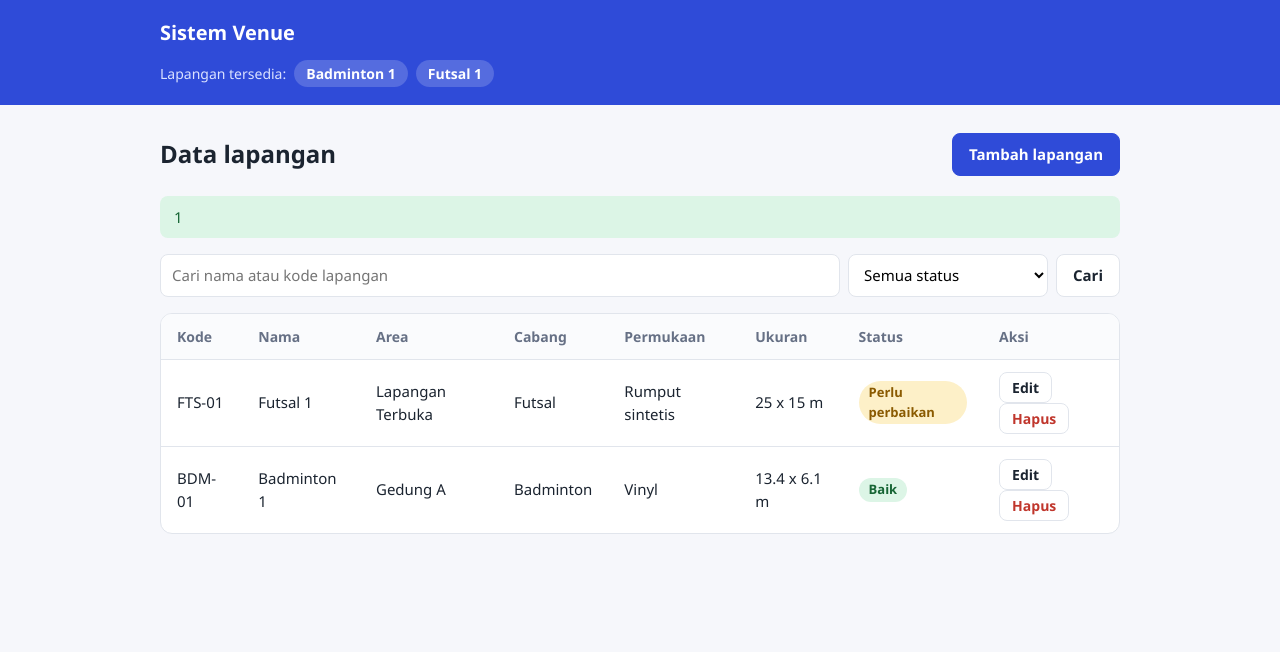
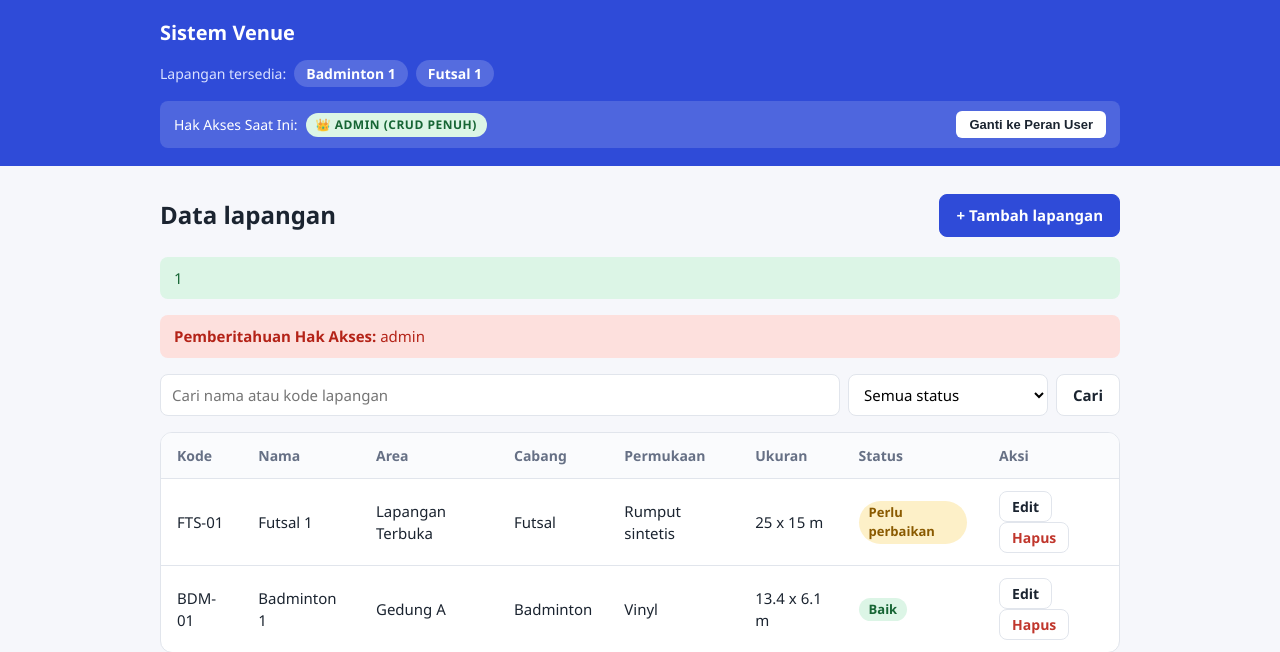
Before and after one commit to wildunsss/TUGAS-BESAR-WILDAN, a Laravel app: page /lapangan in a window 1280 px wide. Shown: the top 652 px of the page. Run offline with Laravel 12, Linux system fonts and the light colour scheme; the visitor is signed in with stand-in values (Sample User, id 1); data comes from the database, SQL or seed files in the repository.

Commit message:
projek tugas besar

```diff
--- a/projek laravel/app/Http/Controllers/LapanganController.php
+++ b/projek laravel/app/Http/Controllers/LapanganController.php
@@ -5,10 +5,32 @@ namespace App\Http\Controllers;
 use App\Models\Area;
 use App\Models\Lapangan;
 use Illuminate\Http\Request;
+use Illuminate\Routing\Controllers\HasMiddleware;
+use Illuminate\Routing\Controllers\Middleware;
 use Illuminate\Support\Facades\Validator;
 
-class LapanganController extends Controller
+class LapanganController extends Controller implements HasMiddleware
 {
+    public static function middleware(): array
+    {
+        return [
+            new Middleware('role:admin', except: ['index', 'show', 'switchRole']),
+        ];
+    }
+
+    public function switchRole(Request $request)
+    {
+        $roleBaru = $request->input('role', 'admin');
+        if (!in_array($roleBaru, ['admin', 'user'])) {
+            $roleBaru = 'admin';
+        }
+
+        session(['user_role' => $roleBaru]);
+
+        return redirect()->route('lapangan.index')
+            ->with('pesan', 'Peran berhasil dialihkan menjadi: ' . strtoupper($roleBaru) . ' (' . ($roleBaru === 'admin' ? 'Hak Akses Penuh: CRUD' : 'Hak Akses Terbatas: Hanya Lihat') . ')');
+    }
+
     public function index(Request $request)
     {
         $cari = $request->query('cari', '');
@@ -39,11 +61,13 @@ class LapanganController extends Controller
 
         $pesanParam = $request->query('pesan');
         $pesan = session('pesan') ?? ($daftarPesan[$pesanParam] ?? '');
+        $galatAkses = session('galat_akses', '');
 
         $judulTab = 'Data Lapangan';
         $permukaan = Lapangan::PERMUKAAN;
         $statusFisik = Lapangan::STATUS_FISIK;
         $kelasStatus = Lapangan::KELAS_STATUS;
+        $currentRole = session('user_role', 'admin');
 
         return view('lapangan', compact(
             'data',
@@ -51,15 +75,19 @@ class LapanganController extends Controller
             'status',
             'tersedia',
             'pesan',
+            'galatAkses',
             'judulTab',
             'permukaan',
             'statusFisik',
-            'kelasStatus'
+            'kelasStatus',
+            'currentRole'
         ));
     }
 
     public function create()
     {
+        $this->cekHakAksesAdmin();
+
         $areas = Area::orderBy('nama_area')->get();
         $id = 0;
         $judulTab = 'Tambah Lapangan';
@@ -95,6 +123,7 @@ class LapanganController extends Controller
 
     public function store(Request $request)
     {
+        $this->cekHakAksesAdmin();
         return $this->processSave($request, 0);
     }
 
@@ -105,6 +134,8 @@ class LapanganController extends Controller
 
     public function edit(Request $request, $id)
     {
+        $this->cekHakAksesAdmin();
+
         $lapangan = Lapangan::find($id);
 
         if (!$lapangan) {
@@ -146,13 +177,22 @@ class LapanganController extends Controller
 
     public function update(Request $request, $id)
     {
+        $this->cekHakAksesAdmin();
         return $this->processSave($request, (int) $id);
     }
 
     public function storeOrUpdate(Request $request)
     {
+        $this->cekHakAksesAdmin();
         $id = (int) $request->input('id', 0);
         return $this->processSave($request, $id);
+    }
+
+    private function cekHakAksesAdmin(): void
+    {
+        if (session('user_role', 'admin') !== 'admin') {
+            abort(403, 'Akses ditolak: Fitur ini hanya dapat diakses oleh Admin.');
+        }
     }
 
     private function processSave(Request $request, int $id)
@@ -223,6 +263,8 @@ class LapanganController extends Controller
 
     public function destroy(Request $request, $id = null)
     {
+        $this->cekHakAksesAdmin();
+
         $id = $id ?? $request->route('lapangan') ?? $request->input('id') ?? $request->query('id');
 
         if ($id) {
--- a/projek laravel/bootstrap/app.php
+++ b/projek laravel/bootstrap/app.php
@@ -11,7 +11,9 @@ return Application::configure(basePath: dirname(__DIR__))
         health: '/up',
     )
     ->withMiddleware(function (Middleware $middleware): void {
-        //
+        $middleware->alias([
+            'role' => \App\Http\Middleware\CheckRole::class,
+        ]);
     })
     ->withExceptions(function (Exceptions $exceptions): void {
         //
--- a/projek laravel/resources/views/lapangan.blade.php
+++ b/projek laravel/resources/views/lapangan.blade.php
@@ -5,12 +5,62 @@
 <meta name="viewport" content="width=device-width, initial-scale=1">
 <title>{{ $judulTab }}</title>
 <link rel="stylesheet" href="{{ asset('style-crud.css') }}">
+<style>
+  .baris-akses {
+    display: flex;
+    justify-content: space-between;
+    align-items: center;
+    flex-wrap: wrap;
+    gap: 12px;
+    background: rgba(255, 255, 255, 0.15);
+    padding: 10px 14px;
+    border-radius: 8px;
+    margin-top: 14px;
+  }
+  .info-peran {
+    display: flex;
+    align-items: center;
+    gap: 8px;
+    font-size: 14px;
+  }
+  .lencana-peran {
+    display: inline-block;
+    padding: 3px 10px;
+    border-radius: 99px;
+    font-weight: 700;
+    font-size: 12px;
+    letter-spacing: 0.5px;
+    text-transform: uppercase;
+  }
+  .peran-admin {
+    background: #dcf5e6;
+    color: #166534;
+  }
+  .peran-user {
+    background: #fdf0c8;
+    color: #8a5a00;
+  }
+  .tombol-switch {
+    font-size: 13px;
+    padding: 5px 12px;
+    border: 1px solid rgba(255, 255, 255, 0.4);
+    background: #fff;
+    color: #1b2430;
+    border-radius: 6px;
+    cursor: pointer;
+    font-weight: 600;
+  }
+  .tombol-switch:hover {
+    background: #f0f2f5;
+  }
+</style>
 </head>
 <body>
 
 <header class="atas">
   <div class="isi">
     <div class="merek">Sistem Venue</div>
+
     @if (!empty($tersedia) && count($tersedia) > 0)
     <div class="tersedia">
       <span>Lapangan tersedia:</span>
@@ -19,17 +69,48 @@
       @endforeach
     </div>
     @endif
+
+    <div class="baris-akses">
+      <div class="info-peran">
+        <span>Hak Akses Saat Ini:</span>
+        <span class="lencana-peran {{ $currentRole === 'admin' ? 'peran-admin' : 'peran-user' }}">
+          {{ $currentRole === 'admin' ? '👑 Admin (CRUD Penuh)' : '👤 User (Hanya Lihat)' }}
+        </span>
+      </div>
+      <form action="{{ route('switch.role') }}" method="post" style="margin: 0;">
+        @csrf
+        @if ($currentRole === 'admin')
+          <input type="hidden" name="role" value="user">
+          <button type="submit" class="tombol-switch">Ganti ke Peran User</button>
+        @else
+          <input type="hidden" name="role" value="admin">
+          <button type="submit" class="tombol-switch">Ganti ke Peran Admin</button>
+        @endif
+      </form>
+    </div>
   </div>
 </header>
 
 <div class="wadah">
   <div class="judul">
     <h1>Data lapangan</h1>
-    <a class="tombol utama" href="{{ route('lapangan.create') }}">Tambah lapangan</a>
+    @if ($currentRole === 'admin')
+      <a class="tombol utama" href="{{ route('lapangan.create') }}">+ Tambah lapangan</a>
+    @else
+      <span class="lencana perbaikan" style="padding: 7px 14px; font-size: 13px;">
+        🔒 Mode Pengguna: Hak Akses Tambah, Edit & Hapus Dinonaktifkan
+      </span>
+    @endif
   </div>
 
   @if ($pesan)
     <div class="pesan">{{ $pesan }}</div>
+  @endif
+
+  @if (!empty($galatAkses))
+    <div class="galat">
+      <strong>Pemberitahuan Hak Akses:</strong> {{ $galatAkses }}
+    </div>
   @endif
 
   <form class="cari" method="get" action="{{ route('lapangan.index') }}">
@@ -54,12 +135,16 @@
           <th>Permukaan</th>
           <th>Ukuran</th>
           <th>Status</th>
-          <th>Aksi</th>
+          @if ($currentRole === 'admin')
+            <th>Aksi</th>
+          @endif
         </tr>
       </thead>
       <tbody>
         @if ($data->isEmpty())
-          <tr><td colspan="8" class="kosong">Belum ada data lapangan.</td></tr>
+          <tr>
+            <td colspan="{{ $currentRole === 'admin' ? 8 : 7 }}" class="kosong">Belum ada data lapangan.</td>
+          </tr>
         @else
           @foreach ($data as $l)
           <tr>
@@ -70,6 +155,7 @@
             <td>{{ $permukaan[$l->jenis_permukaan] ?? $l->jenis_permukaan }}</td>
             <td>{{ $l->panjang + 0 }} x {{ $l->lebar + 0 }} m</td>
             <td><span class="lencana {{ $kelasStatus[$l->status_fisik] ?? 'baik' }}">{{ $statusFisik[$l->status_fisik] ?? $l->status_fisik }}</span></td>
+            @if ($currentRole === 'admin')
             <td>
               <a class="tombol kecil" href="{{ route('lapangan.edit', $l->id) }}">Edit</a>
               <form action="{{ route('lapangan.destroy', $l->id) }}" method="post" style="display:inline;" onsubmit="return confirm('Yakin ingin menghapus lapangan {{ $l->nama_lapangan }} ({{ $l->kode }})?\nData yang dihapus tidak bisa dikembalikan.');">
@@ -78,6 +164,7 @@
                 <button type="submit" class="tombol kecil merah">Hapus</button>
               </form>
             </td>
+            @endif
           </tr>
           @endforeach
         @endif
--- a/projek laravel/routes/web.php
+++ b/projek laravel/routes/web.php
@@ -5,4 +5,6 @@ use Illuminate\Support\Facades\Route;
 
 Route::redirect('/', '/lapangan');
 
+Route::match(['get', 'post'], '/switch-role', [LapanganController::class, 'switchRole'])->name('switch.role');
+
 Route::resource('lapangan', LapanganController::class);
```
Also changed, not shown: projek laravel/app/Http/Middleware/CheckRole.php (added, +29 -0 lines).
